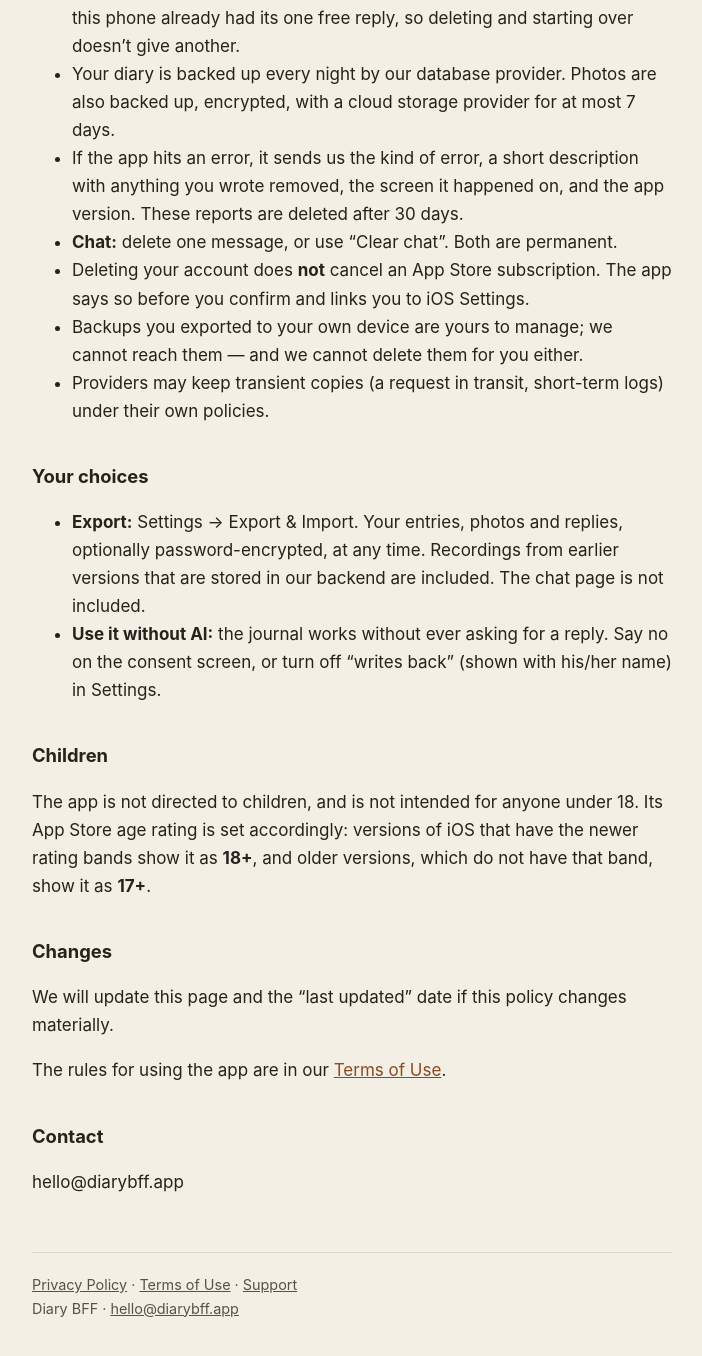
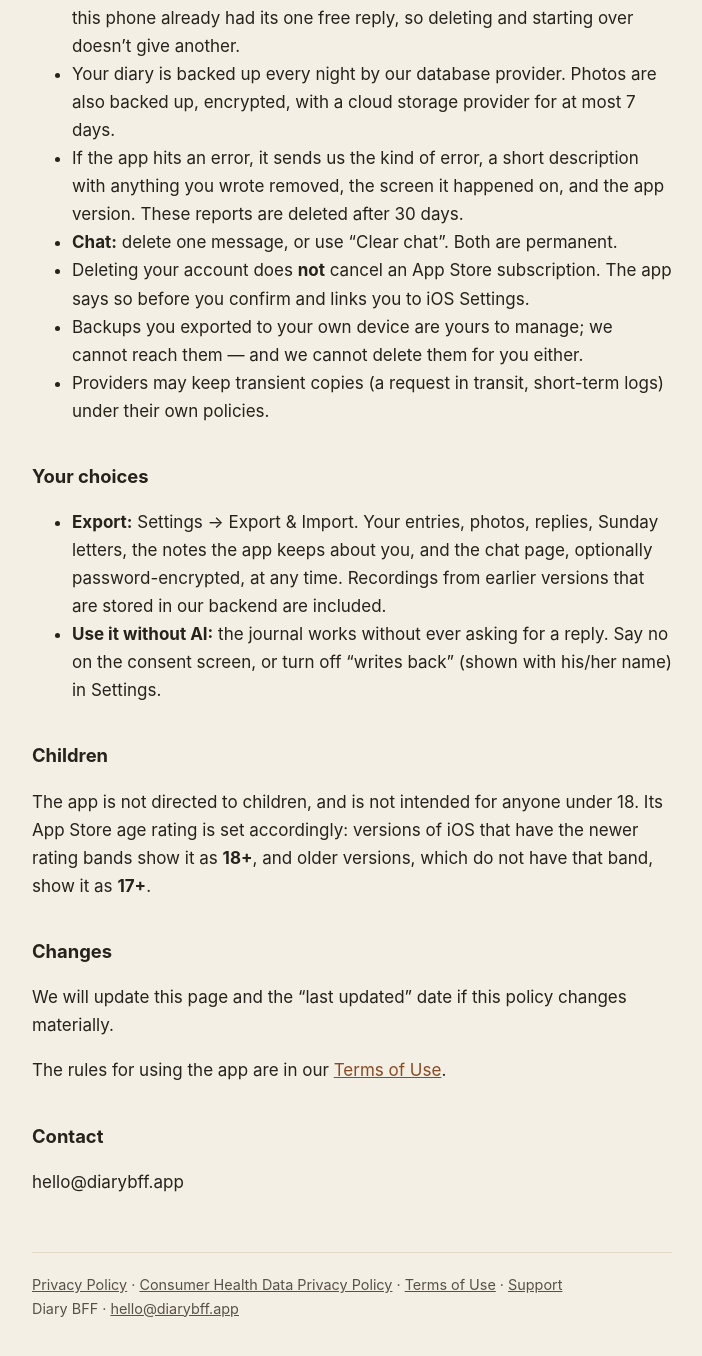
Before and after one commit to danielchen720-ui/twilight-diary-legal, a Jekyll site: the page built from privacy/index.md, in a window 1280 px wide and 1400 px high, scrolled down 8814 px. Shown: the top 1356 px of the window, without its empty margins (288-990 px from the left). Built offline with Jekyll 4.4.1, drawn with Linux system fonts in a browser that asks for light colours; some of the changed text lies outside the part shown.

Commit message:
#830 (b) /health-data/（华盛顿 MHMDA + 内华达 SB 370）+ 首页 / 法务页页脚单独链接 + 隐私页导出那两句改成实情（1.5 起含来信 / 记忆笔记 / 聊天页）
合并原 756fd73 + d7f29ea 成一笔；删掉页里那段内部注释（含「律师核」的标记，会随 HTML 出到线上源码）。
GitHub 那一家（#806 c365dc9）不在这一笔：等 storage-backup 函数上线再推，分支 github-removal-806。

```diff
--- a/_layouts/default.html
+++ b/_layouts/default.html
@@ -69,7 +69,7 @@
 {{ content }}
 
 <footer>
-  <a href="/privacy/">Privacy Policy</a> · <a href="/terms/">Terms of Use</a> · <a href="/support/">Support</a><br>
+  <a href="/privacy/">Privacy Policy</a> · <a href="/health-data/">Consumer Health Data Privacy Policy</a> · <a href="/terms/">Terms of Use</a> · <a href="/support/">Support</a><br>
   Diary BFF · <a href="mailto:hello@diarybff.app">hello@diarybff.app</a>
 </footer>
 </main>
--- a/index.html
+++ b/index.html
@@ -145,7 +145,7 @@
   </main>
 
   <footer>
-    <div class="links"><a href="/privacy/">Privacy Policy</a><a href="/terms/">Terms</a><a href="/support/">Support</a></div>
+    <div class="links"><a href="/privacy/">Privacy Policy</a><a href="/health-data/">Consumer Health Data Privacy Policy</a><a href="/terms/">Terms</a><a href="/support/">Support</a></div>
     <p>Diary BFF is a journal, not a substitute for professional care. If you're in crisis, contact your local emergency number.</p>
     <p>© 2026 Diary BFF</p>
   </footer>
--- a/privacy/index.md
+++ b/privacy/index.md
@@ -191,7 +191,7 @@
 - Messages stay until you delete them. You can delete one message (press and
   hold it), or use "Clear chat" to delete the whole conversation. Both are
   permanent and cannot be undone. Deleting your account deletes the chat too.
-- The chat is not included when you export.
+- The chat is included when you export (see "Your choices").
 
 ## Free and paid
 
@@ -269,9 +269,10 @@
 
 ## Your choices
 
-- **Export:** Settings → Export & Import. Your entries, photos and replies,
-  optionally password-encrypted, at any time. Recordings from earlier versions
-  that are stored in our backend are included. The chat page is not included.
+- **Export:** Settings → Export & Import. Your entries, photos, replies, Sunday
+  letters, the notes the app keeps about you, and the chat page, optionally
+  password-encrypted, at any time. Recordings from earlier versions that are
+  stored in our backend are included.
 - **Use it without AI:** the journal works without ever asking for a reply. Say
   no on the consent screen, or turn off
   "writes back" (shown with his/her name) in Settings.
```
Also changed, not shown: other parts of privacy/index.md (+1 -1 lines), health-data/index.md (added, +60 -0 lines).
